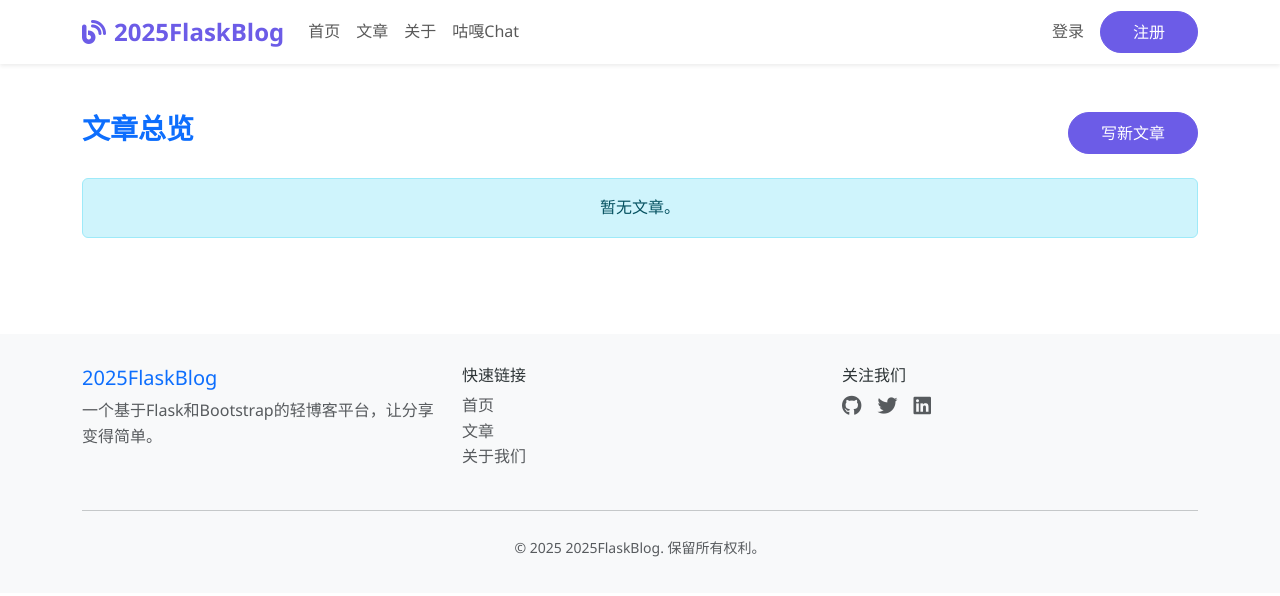
After one commit to lanthe0/2025Flaskblog, a Flask app: page /post in a window 1280 px wide. The commit adds this page. Shown: the top 596 px of the page. Run offline with Flask 3, Linux system fonts and the light colour scheme; some libraries are stand-ins or nearby versions.

Commit message:
登录注册小问题修复，命名统一化，完善顶栏跳转，初步的文章和用户主页模块

```diff
--- a/app.py
+++ b/app.py
@@ -19,8 +19,8 @@ if __name__ == '__main__':
 
     # 获取网络信息
     hostname = socket.gethostname()
-    ipv6_addrs = [addr[4][0] for addr in socket.getaddrinfo(hostname, None, socket.AF_INET6)
-                 if not addr[4][0].startswith('fe80::')]
+    ipv6_addrs = [str(addr[4][0]) for addr in socket.getaddrinfo(hostname, None, socket.AF_INET6)
+                 if not str(addr[4][0]).startswith('fe80::')]
 
     print("\n=== 服务器启动后可通过以下方式访问 ===")
     print(f" - IPv4本地: http://localhost:5000")
--- a/app/routes.py
+++ b/app/routes.py
@@ -1,6 +1,6 @@
 from flask import Blueprint, render_template, request, redirect, url_for, flash
 from flask_login import current_user, logout_user, login_user
-from app.models import User
+from app.models import User, Post
 from app import db
 
 # 创建蓝图
@@ -18,6 +18,7 @@ def index():
 def about():
     return render_template('about.html')
 
+# ===================== 用户相关 =====================
 # 登录
 @main_bp.route('/login', methods=['GET', 'POST'])
 def login():
@@ -37,7 +38,7 @@ def login():
             return redirect(url_for('main.index'))
         else:
             flash('用户名或密码错误', 'danger')
-            return redirect(url_for('auth/main.login'))
+            return redirect(url_for('main.login'))
     # 渲染登录页面
     return render_template('auth/login.html')
 
@@ -51,19 +52,19 @@ def register():
         # 检查输入是否为空
         if not username or not password or not email:
             flash('请填写完整信息', 'danger')
-            return redirect(url_for('auth/main.register'))
+            return redirect(url_for('main.register'))
 
         # 检查用户名是否已存在
         ExistingUser = User.query.filter_by(username=username).first()
         if ExistingUser:
             flash('用户名已存在', 'danger')
-            return redirect(url_for('auth/main.register'))
+            return redirect(url_for('main.register'))
         # 创建新用户
         user = User(username=username, email=email, password=password)
         db.session.add(user)
         db.session.commit()
         flash('注册成功，请登录', 'success')
-        return redirect(url_for('auth/main.login'))
+        return redirect(url_for('main.login'))
 
     return render_template('auth/register.html')
 
@@ -73,21 +74,37 @@ def logout():
     logout_user()
     return redirect(url_for('main.index'))
 
-# 文章
+# 用户个人资料
+@main_bp.route('/user/<int:user_id>')
+def user_profile(user_id):
+    user = User.query.get_or_404(user_id)
+    return render_template('user/profile.html', user=user)
+
+# 用户文章列表
+@main_bp.route('/user/<int:user_id>/posts')
+def user_posts(user_id):
+    user = User.query.get_or_404(user_id)
+    posts = Post.query.filter_by(author=user).all()
+    return render_template('user/posts.html', user=user, posts=posts)
+
+# ===================== 文章相关 =====================
+# 文章总览
 @main_bp.route('/post')
-def article():
-    return render_template('post.html')
+def post_list():
+    return render_template('post/post.html')
 
 # 文章详情
 @main_bp.route('/post/<int:post_id>')
 def post_detail(post_id):
-    return render_template('detail.html')
+    return render_template('post/detail.html')
 
-# 写文章
+# 写新文章
 @main_bp.route('/post/create')
-def new_post():
-    return render_template('create.html')
+def create_post():
+    return render_template('post/create.html')
 
+
+# ===================== 奇妙功能 =====================
 @main_bp.route('/guga')
 def guga():
     return render_template('guga/guga.html',
--- a/app/templates/base.html
+++ b/app/templates/base.html
@@ -93,10 +93,10 @@
                         <a class="nav-link" href="{{ url_for('main.index') }}">首页</a>
                     </li>
                     <li class="nav-item">
-                        <a class="nav-link" href="#">文章</a>
+                        <a class="nav-link" href="{{ url_for('main.post_list') }}">文章</a>
                     </li>
                     <li class="nav-item">
-                        <a class="nav-link" href="#">关于</a>
+                        <a class="nav-link" href="{{ url_for('main.about') }}">关于</a>
                     </li>
                     <li class="nav-item">
                         <a class="nav-link" href="{{ url_for('main.guga') }}">咕嘎Chat</a>
@@ -109,14 +109,14 @@
                                 <i class="fas fa-user me-1"></i>{{ current_user.username }}
                             </a>
                             <ul class="dropdown-menu">
-                                <li><a class="dropdown-item" href="#">个人资料</a></li>
-                                <li><a class="dropdown-item" href="#">我的文章</a></li>
+                                <li><a class="dropdown-item" href="{{ url_for('main.user_profile', user_id=current_user.id) }}">个人资料</a></li>
+                                <li><a class="dropdown-item" href="{{ url_for('main.user_posts', user_id=current_user.id) }}">我的文章</a></li>
                                 <li><hr class="dropdown-divider"></li>
-                                <li><a class="dropdown-item" href="#">退出登录</a></li>
+                                <li><a class="dropdown-item" href="{{ url_for('main.logout') }}">退出登录</a></li>
                             </ul>
                         </li>
                         <li class="nav-item">
-                            <a class="btn btn-primary ms-2" href="#">写文章</a>
+                            <a class="btn btn-primary ms-2" href="{{ url_for('main.create_post') }}">写文章</a>
                         </li>
                     {% else %}
                         <li class="nav-item">
@@ -147,9 +147,9 @@
                 <div class="col-md-4">
                     <h6>快速链接</h6>
                     <ul class="list-unstyled">
-                        <li><a href="#" class="text-muted text-decoration-none">首页</a></li>
-                        <li><a href="#" class="text-muted text-decoration-none">文章</a></li>
-                        <li><a href="#" class="text-muted text-decoration-none">关于我们</a></li>
+                        <li><a href="{{ url_for('main.index') }}" class="text-muted text-decoration-none">首页</a></li>
+                        <li><a href="{{ url_for('main.post_list') }}" class="text-muted text-decoration-none">文章</a></li>
+                        <li><a href="{{ url_for('main.about') }}" class="text-muted text-decoration-none">关于我们</a></li>
                     </ul>
                 </div>
                 <div class="col-md-4">
--- /dev/null
+++ b/app/templates/post/post.html
@@ -0,0 +1,54 @@
+{% extends "base.html" %}
+
+{% block title %}文章总览 - 2025FlaskBlog{% endblock %}
+
+{% block content %}
+<div class="container py-5">
+    <div class="row mb-4">
+        <div class="col-lg-8">
+            <h3 class="fw-bold text-primary">文章总览</h3>
+        </div>
+        <div class="col-lg-4 text-lg-end">
+            <a href="{{ url_for('main.create_post') }}" class="btn btn-primary">写新文章</a>
+        </div>
+    </div>
+    <div class="row g-4">
+        {% if posts %}
+            {% for post in posts %}
+            <div class="col-md-6 col-lg-4">
+                <div class="card h-100 shadow-sm border-0 rounded-4">
+                    <div class="card-body d-flex flex-column">
+                        <h5 class="card-title mb-2">
+                            <a href="{{ url_for('main.post_detail', post_id=post.id) }}" class="text-decoration-none text-dark">
+                                {{ post.title }}
+                            </a>
+                        </h5>
+                        <div class="mb-2 text-muted small">
+                            <i class="fas fa-user me-1"></i>{{ post.author.username }}
+                            <span class="mx-2">|</span>
+                            <i class="fas fa-clock me-1"></i>{{ post.created_at.strftime('%Y-%m-%d %H:%M') }}
+                        </div>
+                        <p class="card-text text-muted flex-grow-1">
+                            {{ post.summary or post.content[:80] ~ '...' }}
+                        </p>
+                        <div class="mt-3 d-flex justify-content-between align-items-center">
+                            <a href="{{ url_for('main.post_detail', post_id=post.id) }}" class="btn btn-sm btn-outline-primary">阅读全文</a>
+                            <div class="text-muted small">
+                                <i class="fas fa-eye me-1"></i>{{ post.views or 0 }}
+                                <i class="fas fa-comment ms-3 me-1"></i>{{ post.comments|length if post.comments else 0 }}
+                            </div>
+                        </div>
+                    </div>
+                </div>
+            </div>
+            {% endfor %}
+        {% else %}
+            <div class="col-12">
+                <div class="alert alert-info text-center mb-0">
+                    暂无文章。
+                </div>
+            </div>
+        {% endif %}
+    </div>
+</div>
+{% endblock %}
```
Also changed, not shown: app/models.py (+67 -2 lines), app/templates/index.html (+5 -5 lines), app/templates/about.html (added), app/templates/user/posts.html (added), app/templates/user/profile.html (added), instance/blog.db.
